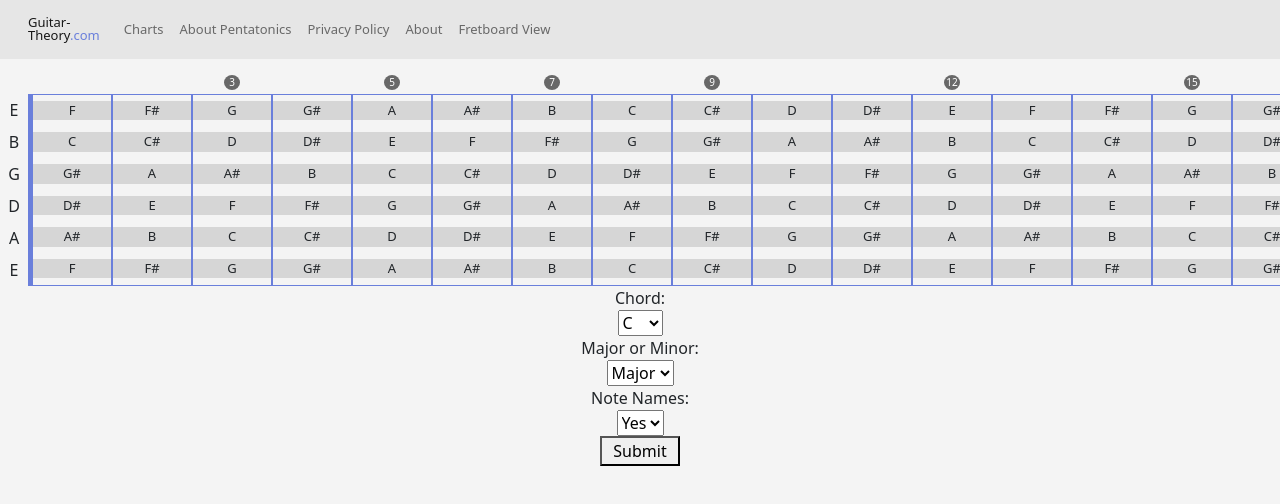
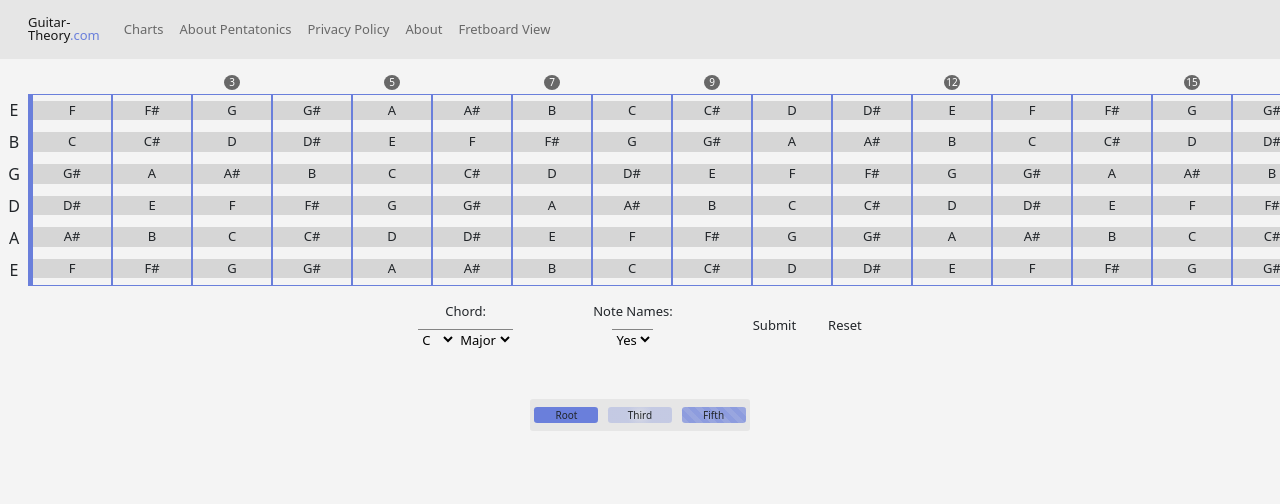
Before and after one commit to nvduran/guitar-theory-site, a React (Create React App) app: page /FullFretboard in a window 1280 px wide. Shown: the top 504 px of the page. Built offline with nearby package versions, Linux system fonts and the light colour scheme.

Commit message:
styling done, no names to yes names still not working

```diff
--- a/src/components/FullFretboard/index.js
+++ b/src/components/FullFretboard/index.js
@@ -229,6 +229,11 @@ export default function FullFretboard() {
                 changeNoteHighlighting();
         };
 
+        const handleClear = (e) => {
+                //reload page to clear fretboard
+                window.location.reload();
+        };
+
         const handleNoteNamesChange = (e) => {
                 //handle note names on/off and refresh fretboard
                 setNoteNames(e.target.value);
@@ -254,17 +259,18 @@ export default function FullFretboard() {
                         for (let i = 0; i < 25; i++) {
                                 for (let j = 1; j < 7; j++) {
                                         if (tempFretboardObj["fret" + i]["string" + j].pitch === keyRoot) {
-                                                tempFretboardObj["fret" + i]["string" + j].divClass = "highlighted-note-root";
+                                                tempFretboardObj["fret" + i]["string" + j].divClass = "active-note";
                                         } else if (tempFretboardObj["fret" + i]["string" + j].pitch === targetThird) {
-                                                tempFretboardObj["fret" + i]["string" + j].divClass = "highlighted-note-third";
+                                                tempFretboardObj["fret" + i]["string" + j].divClass = "active-note-3rd";
                                         } else if (tempFretboardObj["fret" + i]["string" + j].pitch === targetFifth) {
-                                                tempFretboardObj["fret" + i]["string" + j].divClass = "highlighted-note-fifth";
+                                                tempFretboardObj["fret" + i]["string" + j].divClass = "active-note-5th";
                                         } else {
                                                 tempFretboardObj["fret" + i]["string" + j].divClass = "regular-note-div";
                                         }
                                 }
                         }
                         setFretboardObj(tempFretboardObj);
+                        setUpdatePage(!updatePage);
                 } else {
                         console.log("NOS");
                         for (let i = 0; i < 25; i++) {
@@ -280,11 +286,9 @@ export default function FullFretboard() {
                                         }
                                 }
                         }
+                        setFretboardObj(tempFretboardObj);
+                        setUpdatePage(!updatePage);
                 }
-
-                setFretboardObj(tempFretboardObj);
-
-                setUpdatePage(!updatePage);
         };
         // END CHANGE NOTE HIGHLIGHTING FUNCTION
 
@@ -352,8 +356,8 @@ export default function FullFretboard() {
                                                 <div className="fret-0-notes-div">{userFilters.noteNames ? fretboardObj.fret0.string1.pitch : null} </div>
                                         </div>
                                         <div className="ff-fret1">
-                                                <div className={fretboardObj.fret1.string6.divClass}>{NotesNamesChoice ? fretboardObj.fret1.string6.pitch : ""} </div>
-                                                <div className={fretboardObj.fret1.string5.divClass}>{noteNames ? fretboardObj.fret1.string5.pitch : ""} </div>
+                                                <div className={fretboardObj.fret1.string6.divClass}>{fretboardObj.fret1.string6.pitch} </div>
+                                                <div className={fretboardObj.fret1.string5.divClass}>{noteNames ? fretboardObj.fret1.string5.pitch : null} </div>
                                                 <div className={fretboardObj.fret1.string4.divClass}>{noteNames ? fretboardObj.fret1.string4.pitch : null} </div>
                                                 <div className={fretboardObj.fret1.string3.divClass}>{noteNames ? fretboardObj.fret1.string3.pitch : null} </div>
                                                 <div className={fretboardObj.fret1.string2.divClass}>{noteNames ? fretboardObj.fret1.string2.pitch : null} </div>
@@ -546,9 +550,10 @@ export default function FullFretboard() {
                                 </div>
                         </div>
 
+                        <div className="ff-chord-type-selection-area">
                                 <div className="ff-key-selection">
                                         <div className="ff-key-selection-title">Chord:</div>
-                                <select value={keyRoot} onChange={handleRootChange} className="">
+                                        <select value={keyRoot} onChange={handleRootChange} className="below-ff-change-selectors">
                                                 <option value="C">C</option>
                                                 <option value="C#">C#</option>
                                                 <option value="D">D</option>
@@ -562,10 +567,7 @@ export default function FullFretboard() {
                                                 <option value="A#">A#</option>
                                                 <option value="B">B</option>
                                         </select>
-                        </div>
-                        <div className="ff-major-or-minor-selection">
-                                <div className="ff-major-or-minor-selection-title">Major or Minor:</div>
-                                <select value={keyMajorOrMinor} onChange={handleMajorOrMinorChange} className="">
+                                        <select value={keyMajorOrMinor} onChange={handleMajorOrMinorChange} className="below-ff-change-selectors">
                                                 <option value="major">Major</option>
                                                 <option value="minor">Minor</option>
                                         </select>
@@ -573,12 +575,27 @@ export default function FullFretboard() {
 
                                 <div className="ff-note-names-selection">
                                         <div className="ff-note-names-selection-title">Note Names:</div>
-                                <select value={noteNames} onChange={handleNoteNamesChange} className="">
+                                        <select value={noteNames} onChange={handleNoteNamesChange} className="below-ff-change-selectors">
                                                 <option value={true}>Yes</option>
                                                 <option value={false}>No</option>
                                         </select>
-                                <div className="ff-submit-button">
-                                        <button onClick={handleSubmit}>Submit</button>
+                                </div>
+                                <div className="ff-submit-button" onClick={handleSubmit}>
+                                        Submit
+                                </div>
+                                <div className="ff-clear-button" onClick={handleClear}>
+                                        Reset
+                                </div>
+                        </div>
+
+                        {/* FRETBOARD COLOR KEY */}
+                        <div className="fretboard-view-footer">
+                                <div className="footer-big-div">
+                                        <div className="footer-little-div">
+                                                <div className="active-note-key-example">Root</div>
+                                                <div className="active-note-3rd-key-example">Third</div>
+                                                <div className="active-note-5th-key-example">Fifth</div>
+                                        </div>
                                 </div>
                         </div>
                 </div>
--- a/src/styles/FullFretboard.css
+++ b/src/styles/FullFretboard.css
@@ -291,7 +291,7 @@
 }
 
 .highlighted-note-root-no-note-name {
-  background-color: rgb(154, 156, 252);
+  background-color: #6A7FDB;
   font-size: 0px;
   min-height: 1.2rem;
 }
@@ -303,7 +303,8 @@
 }
 
 .highlighted-note-third-no-note-name {
-  background-color: rgb(61, 231, 146);
+  background: rgba(106, 127, 219, 0.2745098039);
+  background: radial-gradient(circle, #e6e6e6, 8%, rgba(106, 127, 219, 0.2745098039) 40%);
   font-size: 0px;
   min-height: 1.2rem;
 }
@@ -315,7 +316,7 @@
 }
 
 .highlighted-note-fifth-no-note-name {
-  background-color: rgb(187, 43, 43);
+  background: repeating-linear-gradient(45deg, rgba(106, 127, 219, 0.6235294118), rgba(106, 127, 219, 0.6235294118) 5px, rgba(106, 127, 219, 0.7176470588) 5px, rgba(106, 127, 219, 0.7176470588) 10px);
   font-size: 0px;
   min-height: 1.2rem;
 }
@@ -361,4 +362,52 @@
   background: #686868;
   align-self: center;
   margin-bottom: 4px;
+}
+
+.ff-chord-type-selection-area {
+  display: flex;
+  flex-direction: row;
+  justify-content: center;
+  align-items: center;
+  margin-top: 1rem;
+  font-size: small;
+  margin-bottom: 1rem;
+}
+
+.ff-note-names-selection {
+  margin-left: 5rem;
+  margin-right: 5rem;
+}
+
+.ff-submit-button {
+  cursor: pointer;
+}
+
+.ff-submit-button:hover {
+  color: #6A7FDB;
+}
+
+.ff-clear-button {
+  cursor: pointer;
+  margin-left: 2rem;
+}
+
+.ff-clear-button:hover {
+  color: #6A7FDB;
+}
+
+.below-ff-change-selectors {
+  background-color: #f4f4f4;
+  border-top: 1px solid #848484;
+  border-bottom: 0px solid #424242;
+  border-left: 0px solid #424242;
+  border-right: 0px solid #424242;
+}
+
+.ff-note-names-selection-title {
+  margin-bottom: 0.5rem;
+}
+
+.ff-key-selection-title {
+  margin-bottom: 0.5rem;
 }/*# sourceMappingURL=FullFretboard.css.map */
--- a/src/styles/FullFretboard.scss
+++ b/src/styles/FullFretboard.scss
@@ -270,7 +270,7 @@
 }
 
 .highlighted-note-root-no-note-name {
-    background-color: rgb(154, 156, 252);
+    background-color: #6A7FDB;
     font-size: 0px;
     min-height: 1.2rem;
 }
@@ -282,7 +282,8 @@
 }
 
 .highlighted-note-third-no-note-name {
-    background-color: rgb(61, 231, 146);
+    background: #6a7fdb46;
+    background: radial-gradient(circle, $light-grey, 8%, #6a7fdb46 40%);
     font-size: 0px;
     min-height: 1.2rem;
 }
@@ -294,7 +295,13 @@
 }
 
 .highlighted-note-fifth-no-note-name {
-    background-color: rgb(187, 43, 43);
+    background: repeating-linear-gradient(
+    45deg,
+    #6a7fdb9f,
+    #6a7fdb9f 5px,
+    #6a7fdbb7 5px,
+    #6a7fdbb7 10px
+  );
     font-size: 0px;
     min-height: 1.2rem;
 }
@@ -342,3 +349,50 @@
     align-self: center;
     margin-bottom: 4px;
 }
+
+.ff-chord-type-selection-area {
+    display: flex;
+    flex-direction: row;
+    justify-content: center;
+    align-items: center;
+    margin-top: 1rem;
+    font-size: small;
+    margin-bottom: 1rem;
+}
+.ff-note-names-selection{
+    margin-left: 5rem;
+    margin-right: 5rem;
+}
+
+.ff-submit-button {
+    cursor: pointer;
+}
+
+.ff-submit-button:hover {
+    color: $brand-purple
+}
+
+.ff-clear-button {
+    cursor: pointer;
+    margin-left: 2rem;
+}
+
+.ff-clear-button:hover {
+    color: $brand-purple
+}
+
+.below-ff-change-selectors {
+    background-color: $background-color;
+    border-top: 1px solid $text-color;
+    border-bottom: 0px solid #424242;
+    border-left: 0px solid #424242;
+    border-right: 0px solid #424242;
+}
+
+.ff-note-names-selection-title{
+    margin-bottom: .5rem;
+}
+
+.ff-key-selection-title {
+    margin-bottom: .5rem;
+}
```
Also changed, not shown: 1 other file (tests, documents, lock files or other folders). Lines whose indentation alone changed are shown as unchanged.
